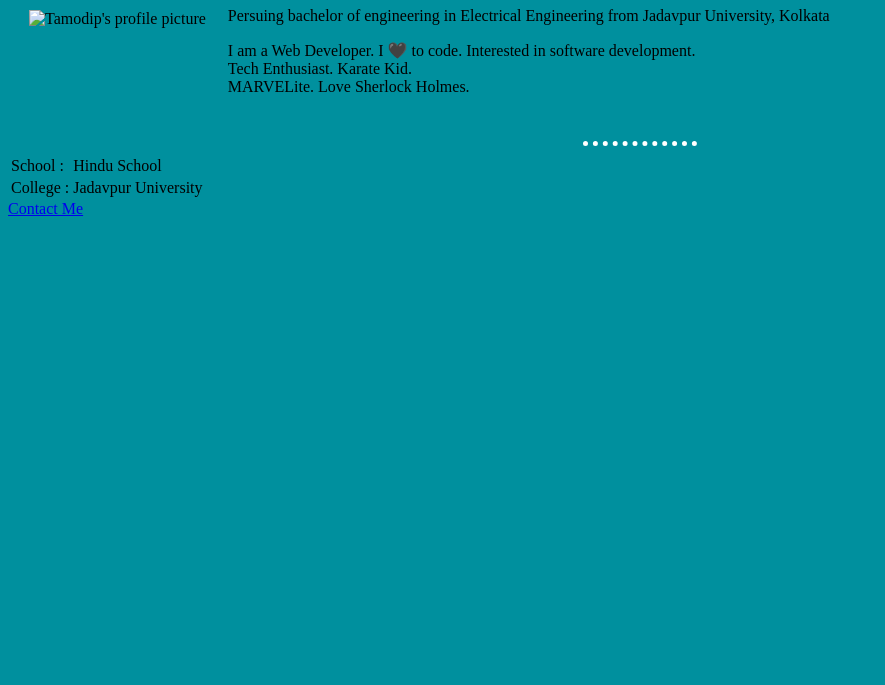
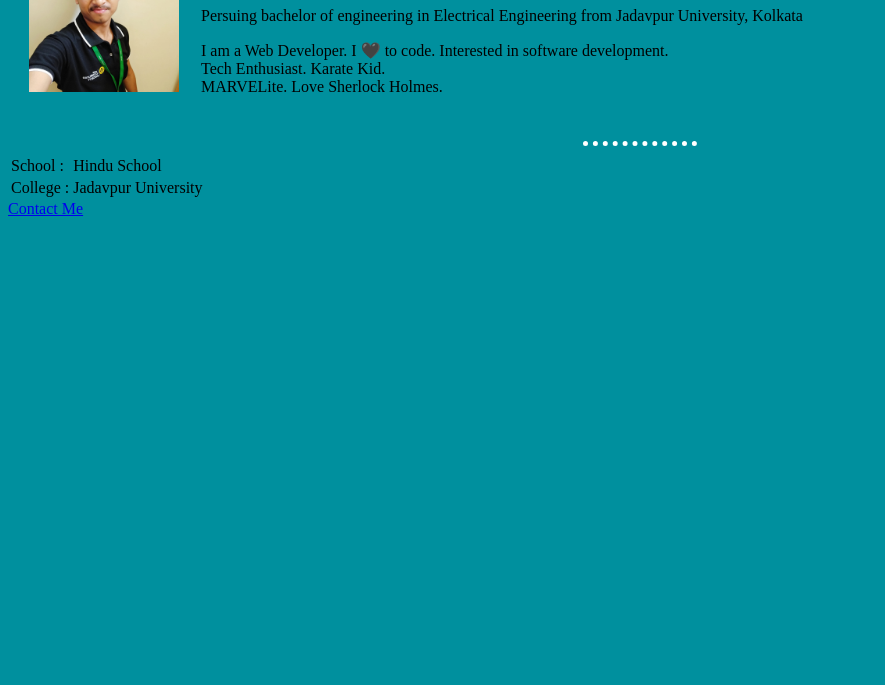
Before and after one commit to iamtamodip/Personal_Website, a plain HTML site: page index.html in a window 1280 px wide. Shown: the part 115-800 px from the top of the page, without its empty margins (0-885 px from the left). Drawn offline with Linux system fonts and the light colour scheme; files that its build step writes are made by us from their sources.

Commit message:
Update index.html

```diff
--- a/index.html
+++ b/index.html
@@ -9,7 +9,7 @@
     <hr>
 <table cellspacing = "20">
   <tr>
-    <td><img src="Images/tamodip.jpg" width="150" height="150 " alt="Tamodip's profile picture"></td>
+    <td><img src="tamodip.jpg" width="150" height="150 " alt="Tamodip's profile picture"></td>
     <td><h1>Tamodip Das</h1>
       <p>Persuing bachelor of engineering in Electrical Engineering from Jadavpur University, Kolkata</p>
       <p>I am a Web Developer. I 🖤 to code. Interested in software development.
```
